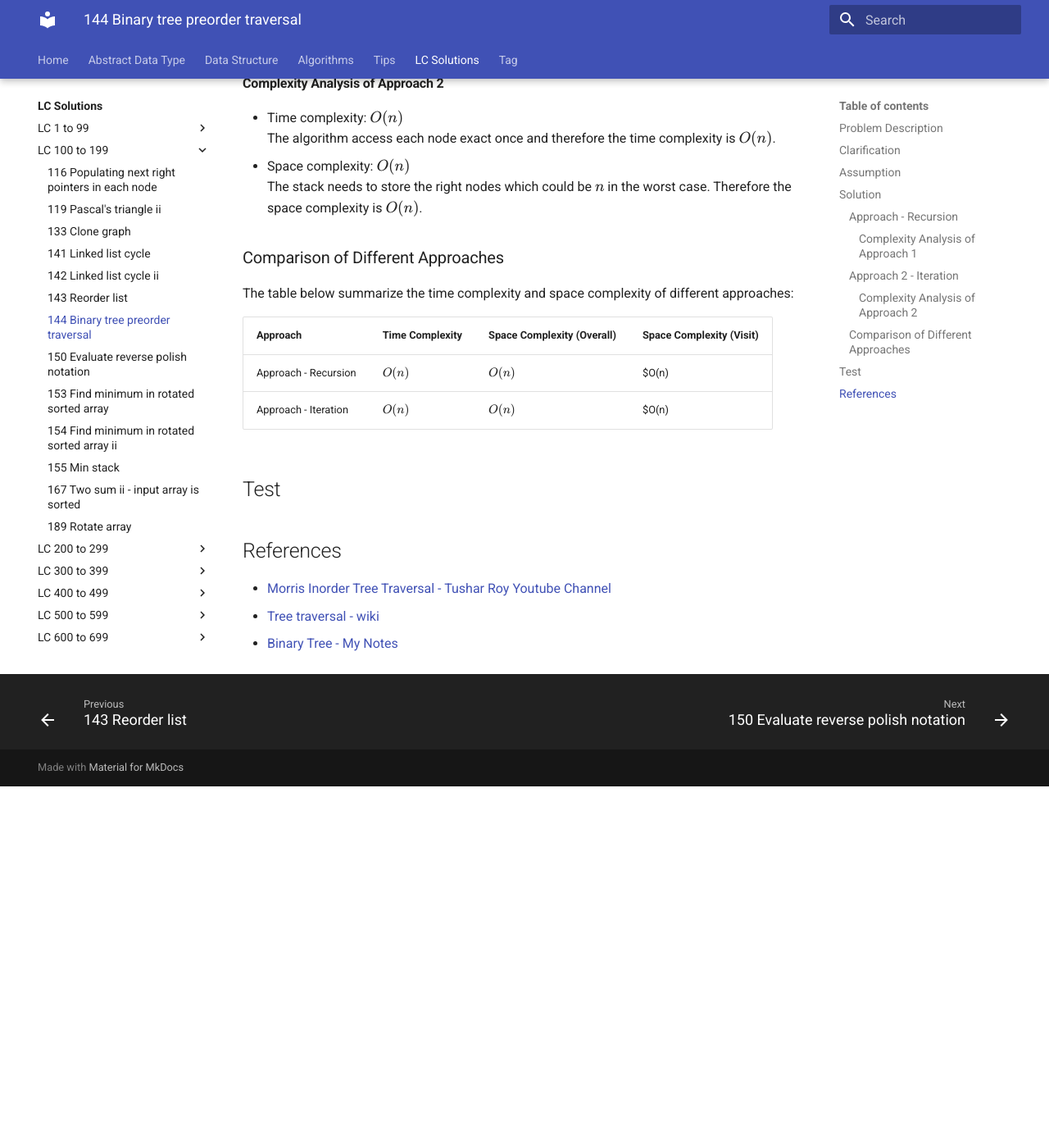
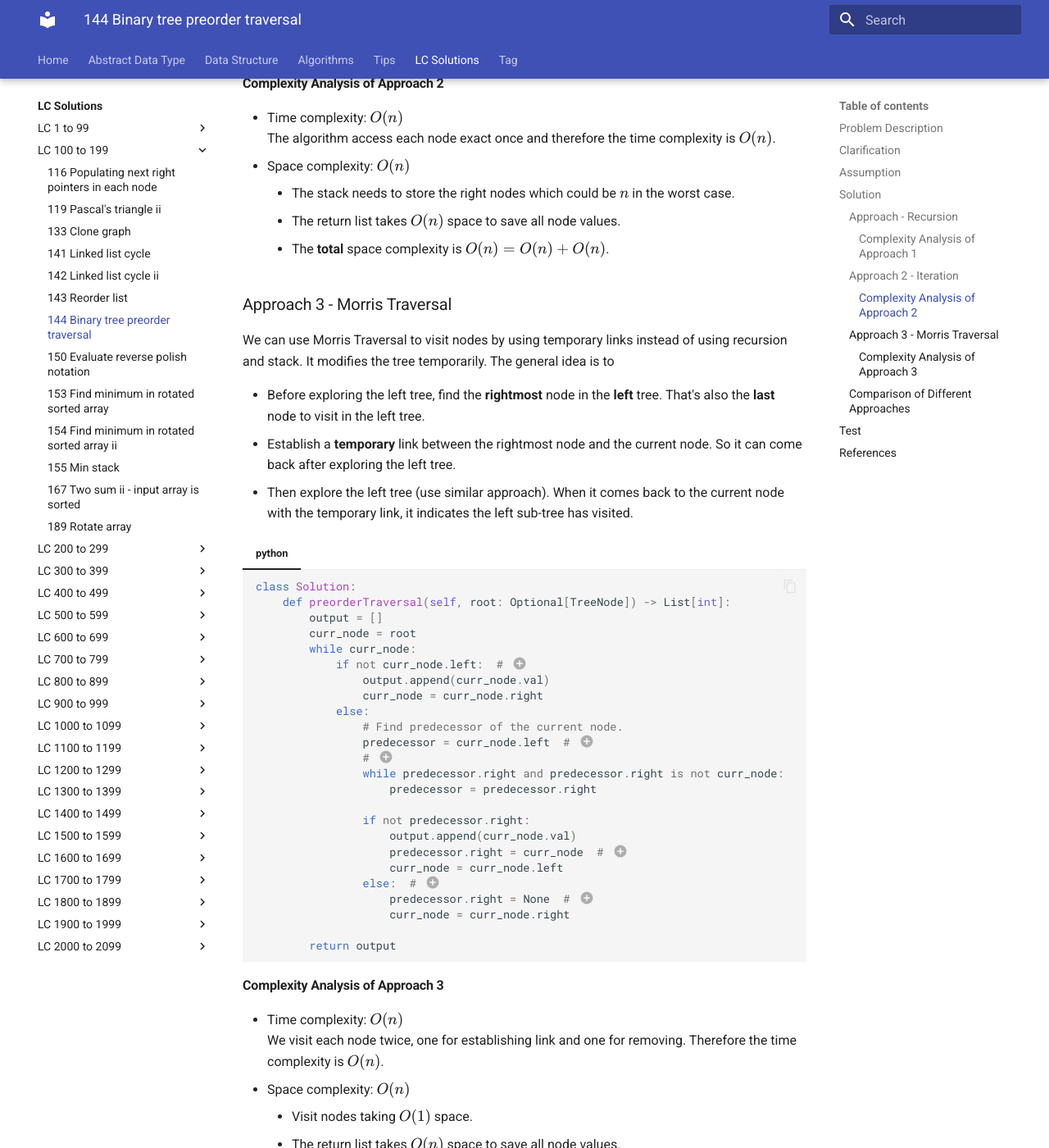
Before and after one commit to RogerLuo-Code/coding-practice, an MkDocs documentation site: the page built from docs/lc-solutions/lc0100-0199/lc0144-binary-tree-preorder-traversal.md, in a window 1280 px wide and 1400 px high, scrolled down 1991 px. Shown: the whole window at 82% size. Built offline with MkDocs 1.6.1 and Material for MkDocs 9.7.7, drawn with Linux system fonts in a browser that asks for light colours; before the commit the page ends 2950 px from its top, so only the background shows below that; some of the changed text lies outside the part shown.

Commit message:
Add morris traversal solution to LC144

````diff
--- a/docs/lc-solutions/lc0100-0199/lc0144-binary-tree-preorder-traversal.md
+++ b/docs/lc-solutions/lc0100-0199/lc0144-binary-tree-preorder-traversal.md
@@ -89,8 +89,66 @@ stack to store right nodes that will be visited later.
 - Time complexity: $O(n)$
     The algorithm access each node exact once and therefore the time complexity is $O(n)$.
 - Space complexity: $O(n)$
-  The stack needs to store the right nodes which could be $n$ in the worst case.
-  Therefore the space complexity is $O(n)$.
+    - The stack needs to store the right nodes which could be $n$ in the worst case.
+    - The return list takes $O(n)$ space to save all node values.
+    - The **total** space complexity is $O(n) = O(n) + O(n)$.
+
+### Approach 3 - Morris Traversal
+
+We can use Morris Traversal to visit nodes by using temporary links instead of using
+recursion and stack. It modifies the tree temporarily. The general idea is to
+
+- Before exploring the left tree, find the **rightmost** node in the **left** tree.
+That's also the **last** node to visit in the left tree.
+- Establish a **temporary** link between the rightmost node and the current node. So it can
+come back after exploring the left tree.
+- Then explore the left tree (use similar approach). When it comes back to the current
+node with the temporary link, it indicates the left sub-tree has visited.
+
+=== "python"
+    ```python
+    class Solution:
+        def preorderTraversal(self, root: Optional[TreeNode]) -> List[int]:
+            output = []
+            curr_node = root
+            while curr_node:
+                if not curr_node.left:  # (1)
+                    output.append(curr_node.val)
+                    curr_node = curr_node.right
+                else:
+                    # Find predecessor of the current node.
+                    predecessor = curr_node.left  # (2)
+                    # (3)
+                    while predecessor.right and predecessor.right is not curr_node:
+                        predecessor = predecessor.right
+
+                    if not predecessor.right:
+                        output.append(curr_node.val)
+                        predecessor.right = curr_node  # (4)
+                        curr_node = curr_node.left
+                    else:  # (5)
+                        predecessor.right = None  # (6)
+                        curr_node = curr_node.right
+
+            return output
+    ```
+
+    1. Left is None then add node value to output and go to right.
+    2. Go to the left first.
+    3. Find the rightmost node in the left sub-tree.
+    4. Establish a temporary link from predecessor to current.
+    5. Comes back to the current node from the predecessor. This indicate the left tree is already visited.
+    6. Remove the temporary link.
+
+#### Complexity Analysis of Approach 3
+
+- Time complexity: $O(n)$
+    We visit each node twice, one for establishing link and one for removing. Therefore
+    the time complexity is $O(n)$.
+- Space complexity: $O(n)$
+    - Visit nodes taking $O(1)$ space.
+    - The return list takes $O(n)$ space to save all node values.
+    - The **total** space complexity is $O(n) = O(1) + O(n)$.
 
 ### Comparison of Different Approaches
 
@@ -101,10 +159,12 @@ Approach             | Time Complexity | Space Complexity (Overall) | Space Comp
 ---------------------|-----------------|----------------------------|-------------------------
 Approach - Recursion | $O(n)$          | $O(n)$                     | $O(n)
 Approach - Iteration | $O(n)$          | $O(n)$                     | $O(n)
+Approach - Morris    | $O(n)$          | $O(n)$                     | $O(1)
 
 ## Test
 
 ## References
+
 - [Morris Inorder Tree Traversal - Tushar Roy Youtube Channel](https://www.youtube.com/watch?v=wGXB9OWhPTg&list=WL&index=5)
 - [Tree traversal - wiki](https://en.wikipedia.org/wiki/Tree_traversal)
 - [Binary Tree - My Notes](../../data-structure/binary-tree/binary-tree.md)
````
